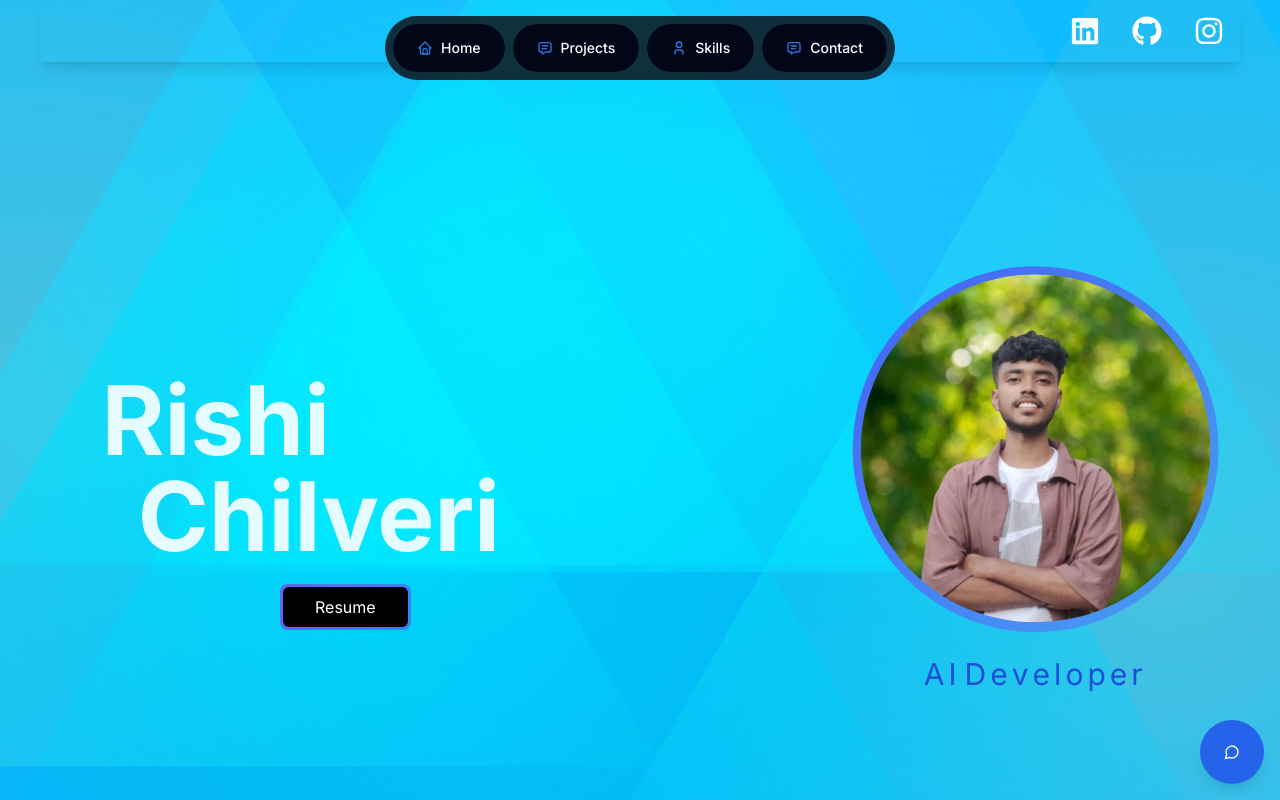
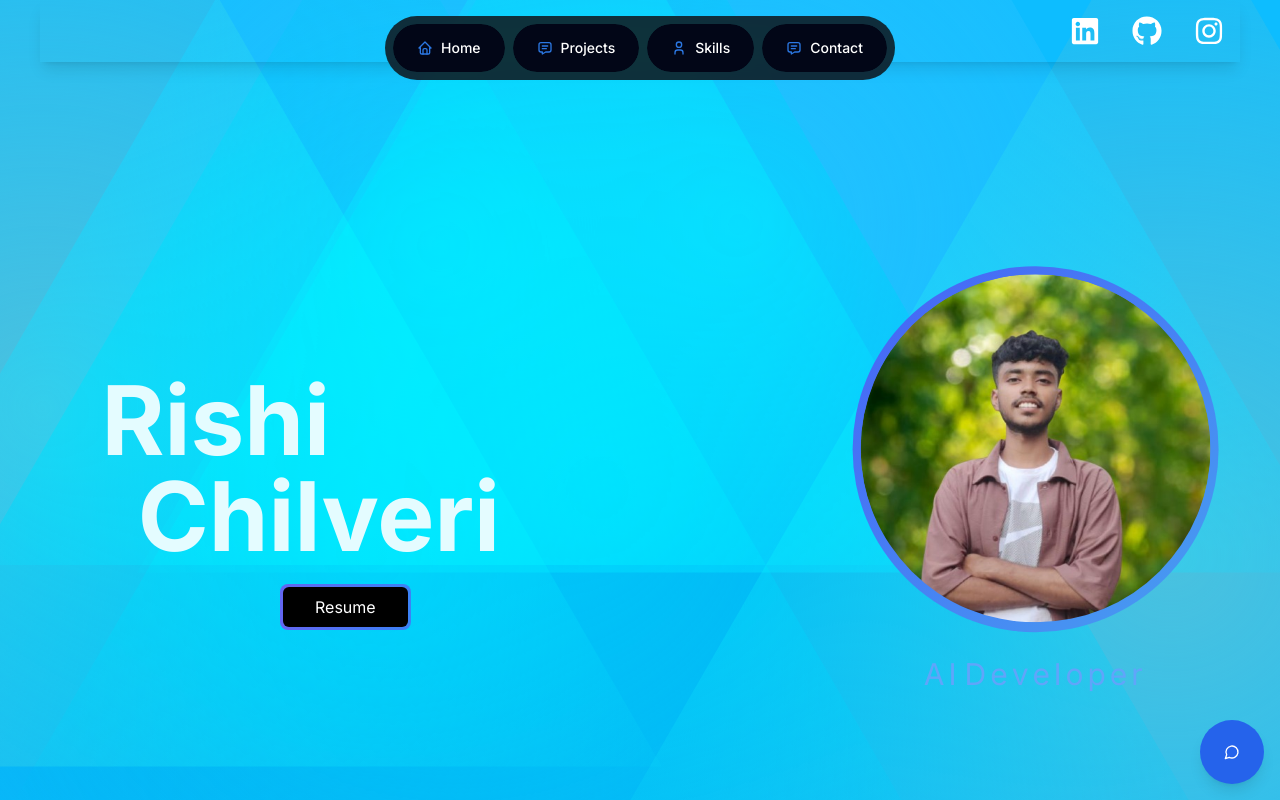
Before and after one commit to Rishi-05/Portfolio, a Next.js app: page / in a window 1280 px wide. Shown: the top 800 px of the page. Built offline with nearby package versions, Linux system fonts and the light colour scheme.

Commit message:
Initial Commit

```diff
--- a/components/ui/flip-words.tsx
+++ b/components/ui/flip-words.tsx
@@ -59,7 +59,7 @@ export const FlipWords = ({
           position: "absolute",
         }}
         className={cn(
-          "z-10 inline-block absolute text-blue-700 dark:text-neutral-100 pt-2 w-fit text-2xl ",
+          "z-10 inline-block absolute text-blue-400 dark:text-neutral-100 pt-2 w-fit text-2xl ",
           className
         )}
         key={currentWord}
```
